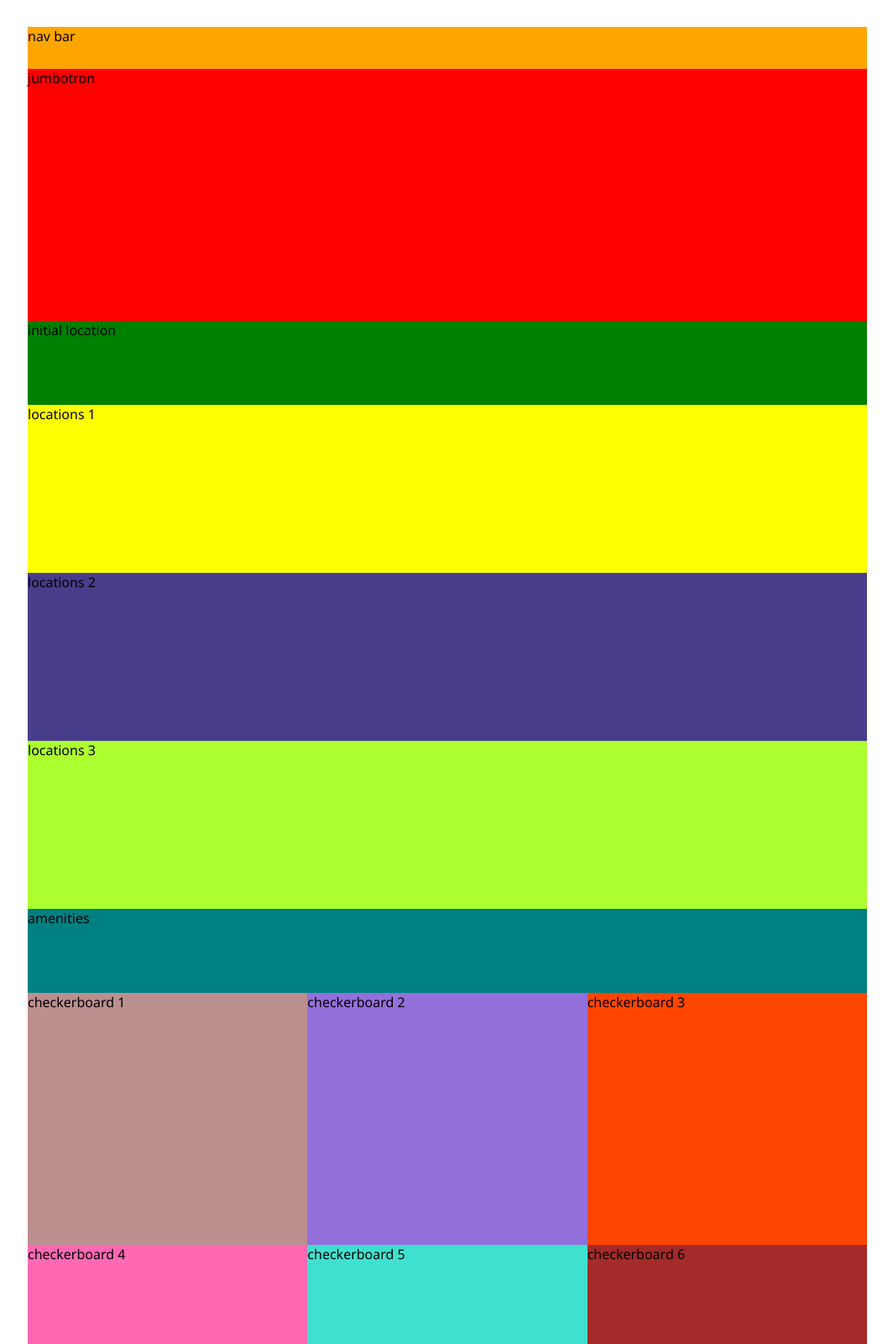
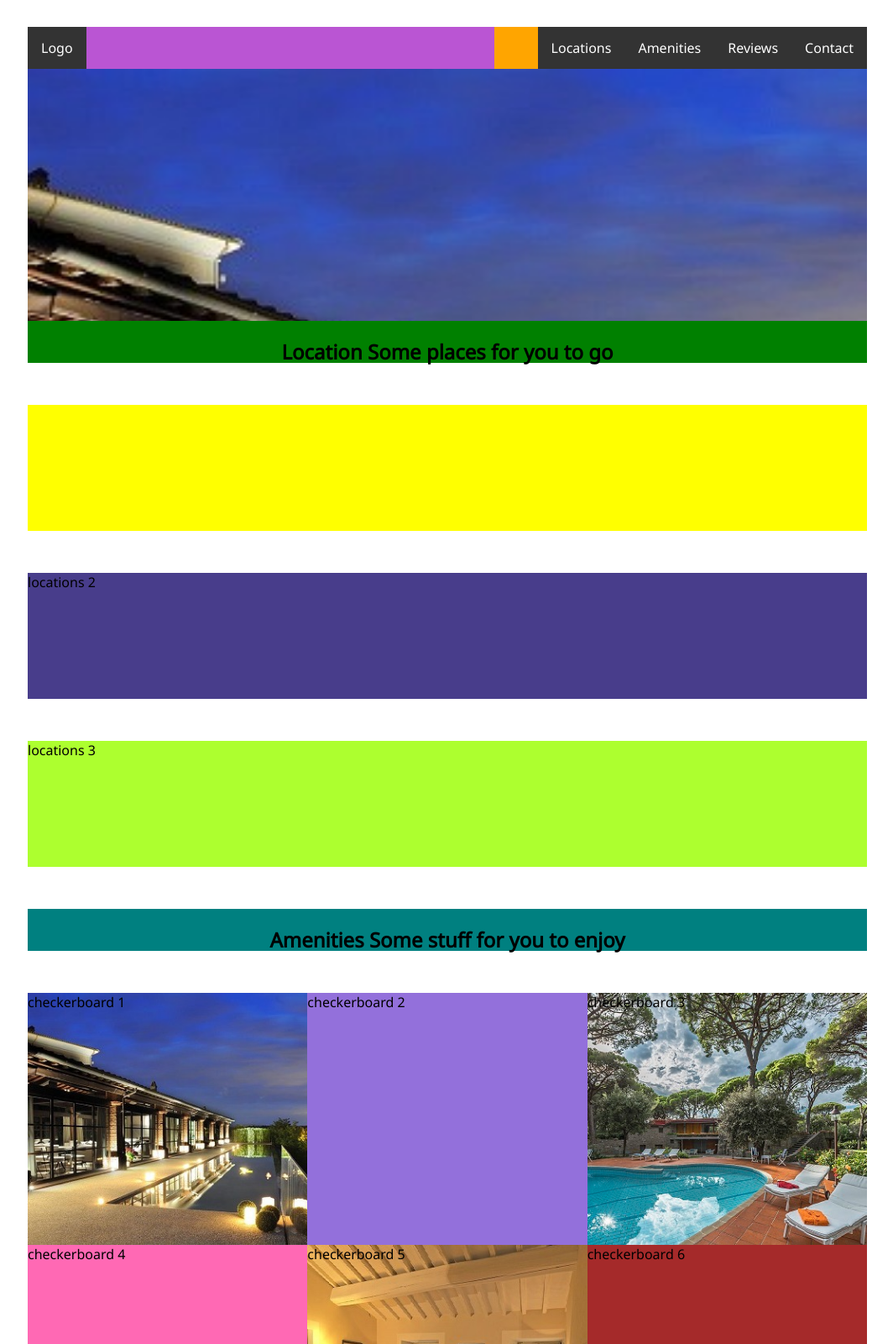
Before and after one commit to MonicaDJohnson/TuscanyVillaProject, a plain HTML site: page TuscanyVillaProject/index.html in a window 1280 px wide. Shown: the top 1600 px of the page at 84% size, without its empty margins (107-1171 px from the left). Drawn offline with Linux system fonts and the light colour scheme.

Commit message:
some text added

```diff
--- a/TuscanyVillaProject/StyleOne.css
+++ b/TuscanyVillaProject/StyleOne.css
@@ -11,9 +11,11 @@
     font-family: 'Noto Sans', sans-serif;
 }
 
-.grid-item-1 { /*//nav bar*/
-    grid-column: 1 / span 9;
+.grid-item-1 { /*//nav bar two*/
+    grid-column: 6 / span 4;
     background-color: orange;
+    display:flex;
+    justify-content: flex-end;
 
 }
 
@@ -21,54 +23,70 @@
     grid-column: 1 /span 9;
     grid-row: 2 /span 2;
     background-color: red;
+    background-image: url('images/3b-348x348.jpg');
+    background-size: cover;
 }
 
 .grid-item-3 { /*//initial location*/
     grid-column: 1 /span 9;
     grid-row: 4;
     background-color: green;
+    margin-bottom: 50px;
+    display:flex;
+    justify-content: center;
 }
 
 .grid-item-4 { /*//locations 1*/
     grid-column: 1 /span 9;
     grid-row: 5 /span 2;
     background-color: yellow;
+    margin-bottom: 50px;
 }
 
 .grid-item-5 { /*//locations 2*/
     grid-column: 1 /span 9;
     grid-row: 7 /span 2;
     background-color: darkslateblue;
+    margin-bottom: 50px;
 }
 
 .grid-item-6 { /*//locations 3*/
     grid-column: 1 /span 9;
     grid-row: 9 /span 2;
     background-color: greenyellow;
+    margin-bottom: 50px;
 }
 
 .grid-item-7 { /*//amenities*/
     grid-column: 1 /span 9;
     grid-row: 11;
     background-color: teal;
+    margin-bottom: 50px;
+    display: flex;
+    justify-content: center;
 }
 
 .grid-item-8 { /*//checkerboard 1*/
     grid-column: 1 /span 3;
     grid-row: 12 /span 3;
-    background-color: rosybrown ;
+    background-color: rosybrown;
+    background-image: url('images/3b-348x348.jpg');
+    background-size: cover;
 }
 
 .grid-item-9 { /*//checkerboard 2*/
     grid-column: 4 /span 3;
     grid-row: 12 /span 3;
     background-color: mediumpurple;
+
 }
 
 .grid-item-10 { /*//checkerboard 3*/
     grid-column: 7 /span 3;
     grid-row: 12 /span 3;
     background-color: orangered;
+    background-image: url('images/42-348x348.jpg');
+    background-size: cover;
 }
 
 .grid-item-11 { /*//checkerboard 4*/
@@ -81,6 +99,8 @@
     grid-column: 4 /span 3;
     grid-row: 15 /span 3;
     background-color: turquoise;
+    background-image: url('images/314-348x348.jpg');
+    background-size: cover;
 }
 
 .grid-item-13 { /*//checkerboard 6*/
@@ -93,6 +113,8 @@
     grid-column: 1 /span 3;
     grid-row: 18 /span 3;
     background-color: lightslategray;
+    background-image: url('images/Villa-Rucellai-Toscani-2812-2-348x348.jpg');
+    background-size: cover;
 }
 
 .grid-item-15 { /*//checkerboard 8*/
@@ -105,12 +127,17 @@
     grid-column: 7 /span 3;
     grid-row: 18 /span 3;
     background-color: palevioletred;
+    background-image: url('images/Villa-Vanna-231-348x348.jpg');
+    background-size: cover;
 }
 
 .grid-item-17 { /*//reviews*/
     grid-column: 1 /span 9;
     grid-row: 21;
     background-color: gold;
+    margin-top: 50px;
+    display: flex;
+    justify-content: center;
 }
 
 .grid-item-18 { /*//carousel*/
@@ -123,6 +150,8 @@
     grid-column: 1 /span 9;
     grid-row: 24;
     background-color: fuchsia;
+    display: flex;
+    justify-content: center;
 }
 
 .grid-item-20 { /*//email section*/
@@ -136,3 +165,36 @@
     grid-row: 28 /span 2;
     background-color: aquamarine;
 }
+
+.grid-item-22 { /*//nav bar one*/
+    grid-column: 1 / span 5;
+    grid-row: 1;
+    background-color: mediumorchid;
+    display:flex;
+    justify-content: flex-start;
+}
+
+ul {
+    list-style-type: none;
+    margin: 0;
+    padding: 0;
+    overflow: hidden;
+    background-color: #333;
+}
+
+li {
+    float: left;
+}
+
+    li a {
+        display: block;
+        color: white;
+        text-align: center;
+        padding: 14px 16px;
+        text-decoration: none;
+    }
+
+        /* Change the link color to #111 (black) on hover */
+        li a:hover {
+            background-color: #111;
+        }
--- a/TuscanyVillaProject/index.html
+++ b/TuscanyVillaProject/index.html
@@ -8,13 +8,39 @@
 </head>
 <body>
     <div class="container">
-        <section class="grid-item grid-item-1">nav bar</section>
-        <section class="grid-item grid-item-2">jumbotron</section>
-        <section class="grid-item grid-item-3">initial location</section>
-        <section class="grid-item grid-item-4">locations 1</section>
+        <section class="grid-item grid-item-1">
+            <!--nav bar one--> <!--//add grid item 22 for second half of nav bar-->
+            <ul>
+                <li><a href="default.asp">Locations</a></li>
+                <li><a href="news.asp">Amenities</a></li>
+                <li><a href="contact.asp">Reviews</a></li>
+                <li><a href="about.asp">Contact</a></li>
+            </ul>
+        </section>
+        <section class="grid-item grid-item-2">
+            <!--jumbotron-->
+
+        </section>
+        <section class="grid-item grid-item-3">
+            <!--initial location-->
+            <h1>
+                Location
+                Some places for you to go
+            </h1>
+        </section>
+        <section class="grid-item grid-item-4">
+            <!--locations 1-->
+
+        </section>
         <section class="grid-item grid-item-5">locations 2</section>
         <section class="grid-item grid-item-6">locations 3</section>
-        <section class="grid-item grid-item-7">amenities</section>
+        <section class="grid-item grid-item-7">
+            <!--amenities-->
+            <h1>
+                Amenities
+                Some stuff for you to enjoy
+            </h1>
+        </section>
         <section class="grid-item grid-item-8">checkerboard 1</section>
         <section class="grid-item grid-item-9">checkerboard 2</section>
         <section class="grid-item grid-item-10">checkerboard 3</section>
@@ -24,11 +50,28 @@
         <section class="grid-item grid-item-14">checkerboard 7</section>
         <section class="grid-item grid-item-15">checkerboard 8</section>
         <section class="grid-item grid-item-16">checkerboard 9</section>
-        <section class="grid-item grid-item-17">reviews</section>
+        <section class="grid-item grid-item-17">
+            <!--reviews-->
+            <h1>
+                Reviews
+                What our customers say
+            </h1>
+        </section>
         <section class="grid-item grid-item-18">carousel</section>
-        <section class="grid-item grid-item-19">contact</section>
+        <section class="grid-item grid-item-19">
+            <!--contact-->
+            <h1>
+                Contact
+                We've got the answers
+            </h1>
+        </section>
         <section class="grid-item grid-item-20">email section</section>
         <section class="grid-item grid-item-21">vertical carousel</section>
+        <section class="grid-item grid-item-22"><!--//nav bar two-->
+            <ul>
+                <li><a href="default.asp">Logo</a></li>
+            </ul>
+        </section>
     </div>
 </body>
 </html>
```
Also changed, not shown: TuscanyVillaProject/cut and paste.html (+32 -0 lines).
